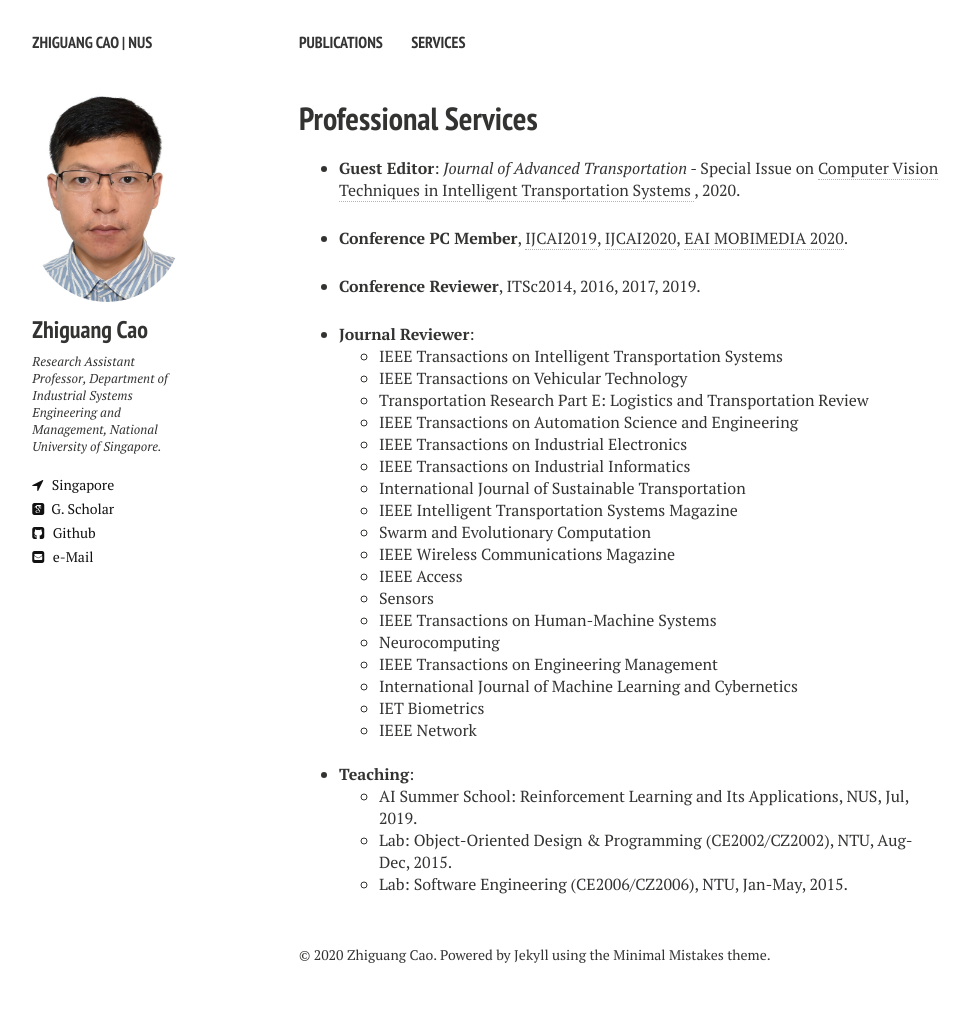
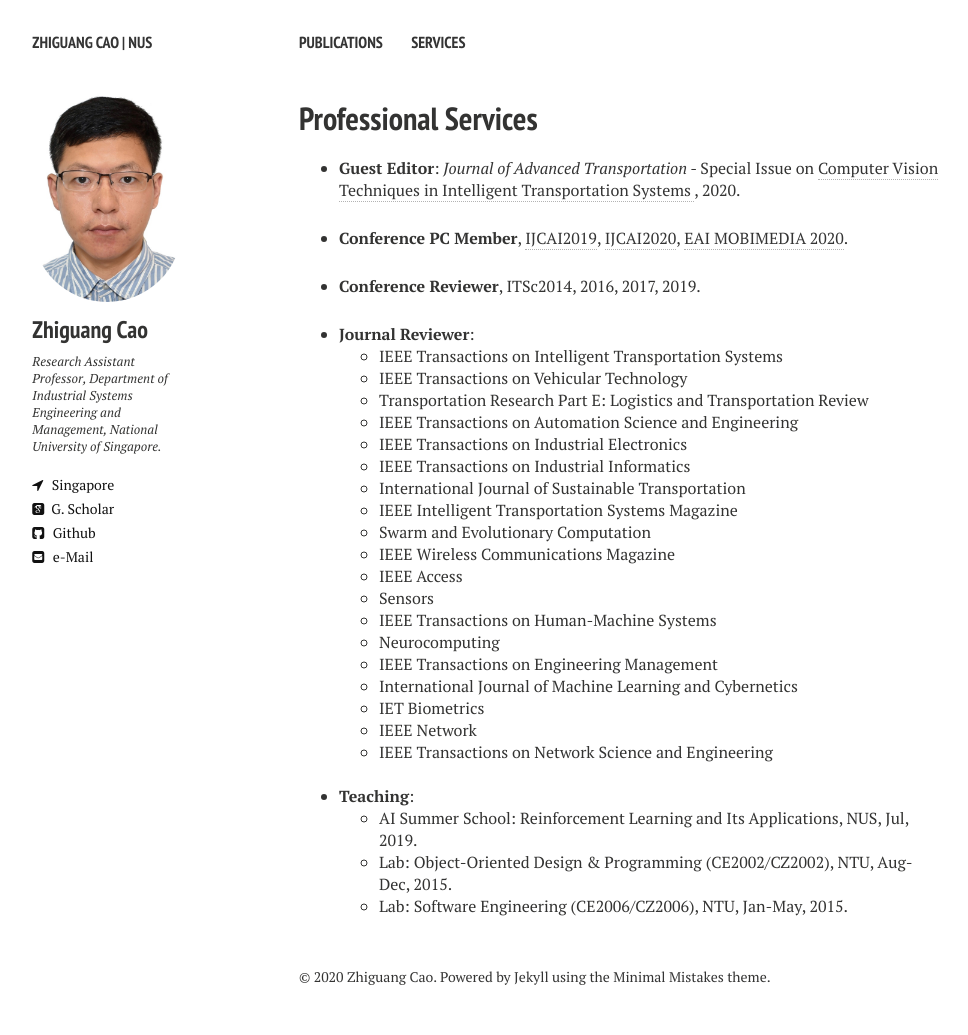
Before and after one commit to zhiguangcaosg/zhiguangcaosg.github.io, a Jekyll site: the page built from tools.md, in a window 1280 px wide. Shown: the whole page, without its empty margins (21-989 px from the left). Built offline with Jekyll 4.4.1, drawn with Linux system fonts in a browser that asks for light colours; nearby versions of some CDN libraries; before the commit the page ends 1013 px from its top, so only the background shows below that.

Commit message:
Update tools.md

```diff
--- a/tools.md
+++ b/tools.md
@@ -74,6 +74,8 @@ comments: false
 	</li>
 	<li> IEEE Network
 	</li>
+	<li>	IEEE Transactions on Network Science and Engineering
+	</li>
 	</ul>
 </li>
 <br>
```
